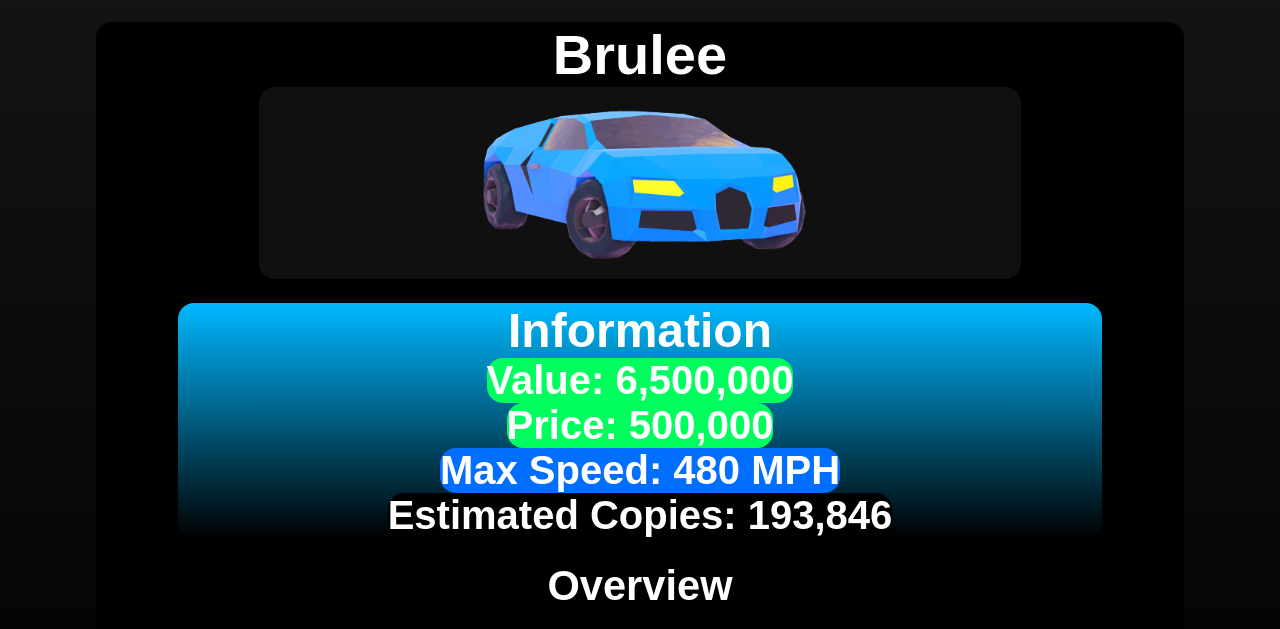
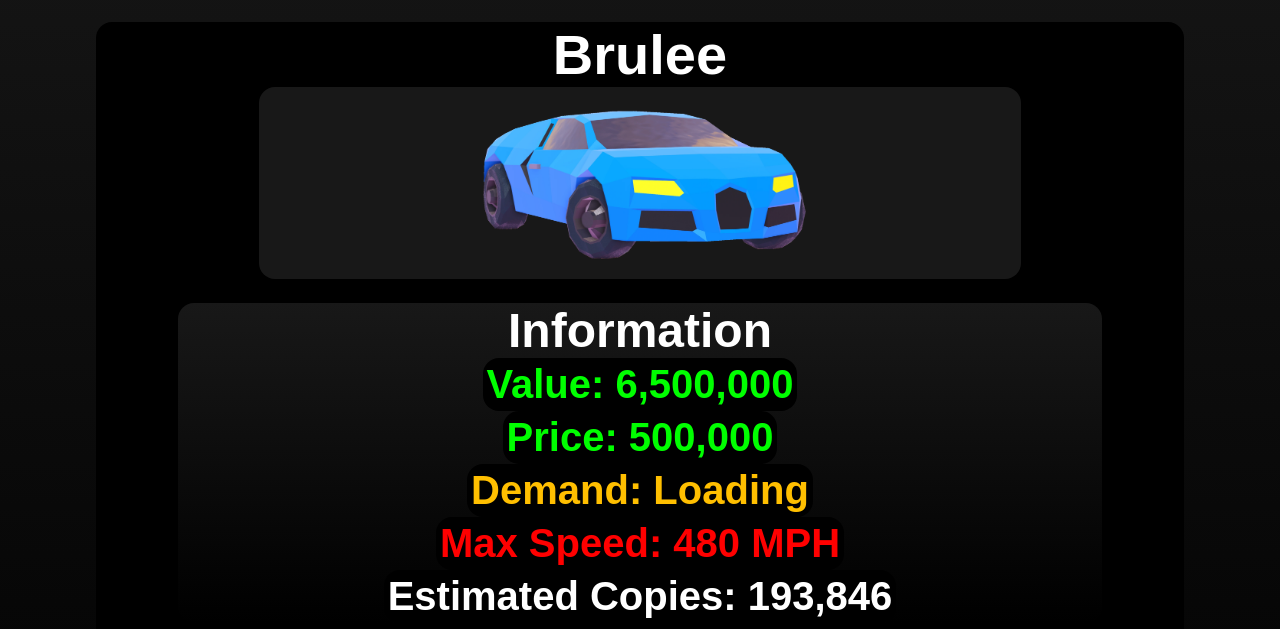
Before and after one commit to rostudiosite/JailbreakTradingWebsite, a plain HTML site: page vehicles/brulee.html in a window 1280 px wide. Shown: the part 74-703 px from the top of the page. Drawn offline with Linux system fonts and the light colour scheme.

Commit message:
Better looks

```diff
--- a/styles/main.css
+++ b/styles/main.css
@@ -96,7 +96,7 @@ button:hover {
 
 .image_auto1 {
 
-    background-color: rgb(16, 16, 16);
+    background-color: rgb(24, 24, 24);
 
     border-radius: 1rem;
 
@@ -227,6 +227,26 @@ button:hover {
 
 }
 
+.box-wide-information {
+
+    background: rgb(255,255,255);
+    background: linear-gradient(0deg, rgb(0, 0, 0) 0%, rgb(24, 24, 24) 100%);
+
+    border-radius: 1rem;
+
+    max-width: 85%;
+    max-height: fit-content;
+
+    min-width: none;
+    min-height: fit-content;
+
+    display: block;
+
+    margin-left: auto;
+    margin-right: auto;
+
+}
+
 .box-wide-blue-white {
 
     background: rgb(255,255,255);
--- a/vehicles/brulee.html
+++ b/vehicles/brulee.html
@@ -2,7 +2,7 @@
 <html lang="en">
 <head>
 
-    <title>JB Values - Vehicles</title>
+    <title>JB Values - Brulee</title>
 
     <meta name="title" content="JB Values - Brulee">
     <meta name="description" content="The Brulee, also known as the Bugatti Veyron, is the current fastest vehicle in jailbreak.">
@@ -52,14 +52,15 @@
 
             <div style="padding-top: 1.5rem;"></div>
 
-            <div class="box-wide-blue">
+            <div class="box-wide-information">
 
                 <div class="text" style="font-size: 3rem; font-weight: 600;">Information</div>
 
-                <div id = "Value" class="text3" style="font-size: 2.5rem; font-weight: 600; background-color : rgb(0, 255, 94)">Value: Loading</div>
-                <div id = "Price" class="text3" style="font-size: 2.5rem; font-weight: 600; background-color : rgb(0, 255, 94)">Price: Loading</div>
-                <div id = "Max_Speed" class="text3" style="font-size: 2.5rem; font-weight: 600; background-color : rgb(0, 110, 255)">Max_Speed: Loading</div>
-                <div id = "Estimated_Copies" class="text3" style="font-size: 2.5rem; font-weight: 600; background-color : rgb(0, 0, 0)">Estimated Copies: Loading</div>
+                <div id = "Value" class="text3" style="font-size: 2.5rem; font-weight: 600; background-color : rgb(0, 0, 0); padding: 4px; color: rgb(0, 255, 0);">Value: Loading</div>
+                <div id = "Price" class="text3" style="font-size: 2.5rem; font-weight: 600; background-color : rgb(0, 0, 0); padding: 4px; color: rgb(0, 255, 0);">Price: Loading</div>
+                <div id = "Demand" class="text3" style="font-size: 2.5rem; font-weight: 600; background-color : rgb(0, 0, 0); padding: 4px; color: rgb(255, 191, 0);">Demand: Loading</div>
+                <div id = "Max_Speed" class="text3" style="font-size: 2.5rem; font-weight: 600; background-color : rgb(0, 0, 0); padding: 4px; color: rgb(255, 0, 0);">Max_Speed: Loading</div>
+                <div id = "Estimated_Copies" class="text3" style="font-size: 2.5rem; font-weight: 600; background-color : rgb(0, 0, 0); padding: 4px; color: rgb(255, 255, 255);">Estimated Copies: Loading</div>
 
             </div>
 
@@ -69,7 +70,7 @@
 
             <div style="padding-top: 1rem;"></div>
 
-            <div id = "Text" class="text2" style="font-size: 1.8rem; font-weight: 400;">Blank</div>
+            <div id = "Text" class="text2" style="font-size: 1.8rem; font-weight: 400; background-color: rgb(24, 24, 24); border-radius: 1rem;">Blank</div>
 
         </div>
 
```
